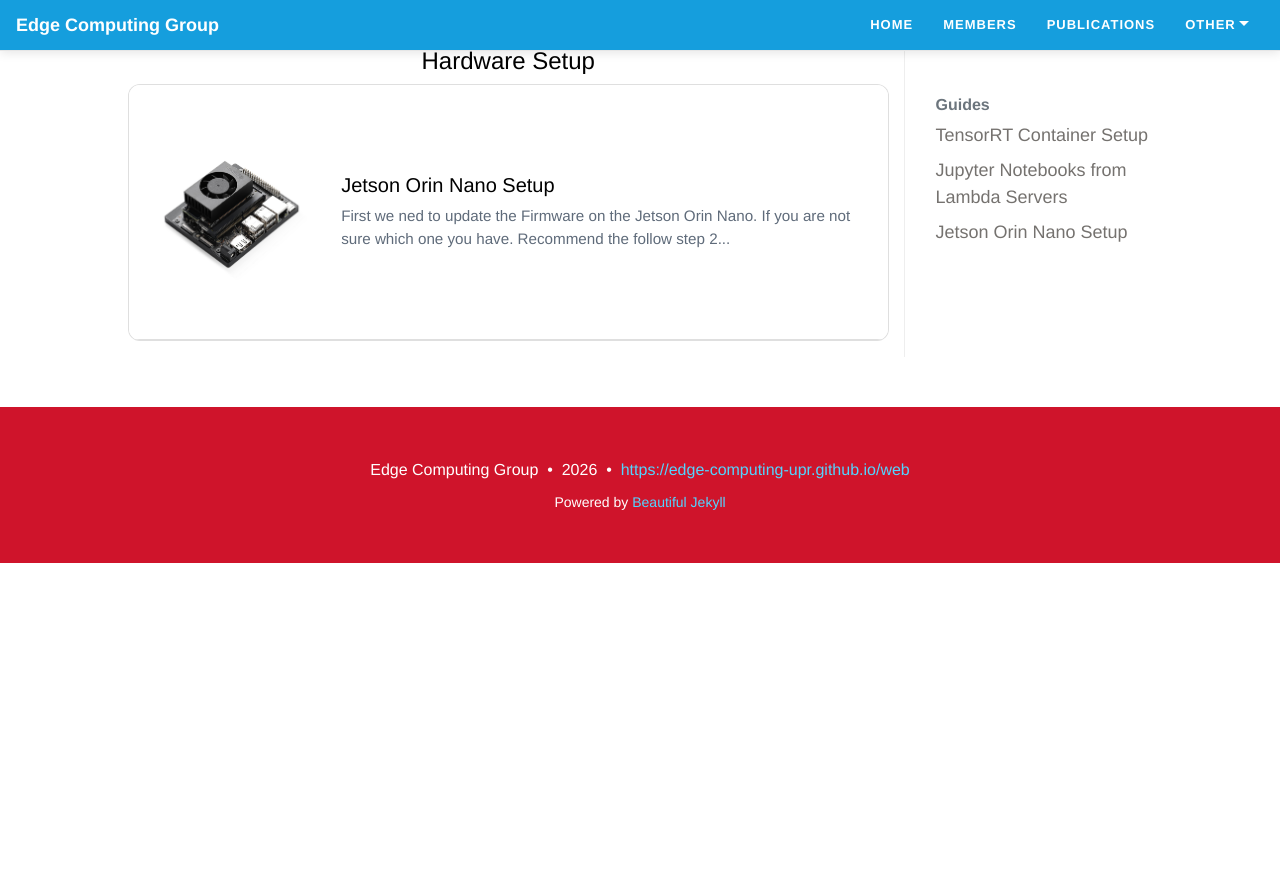
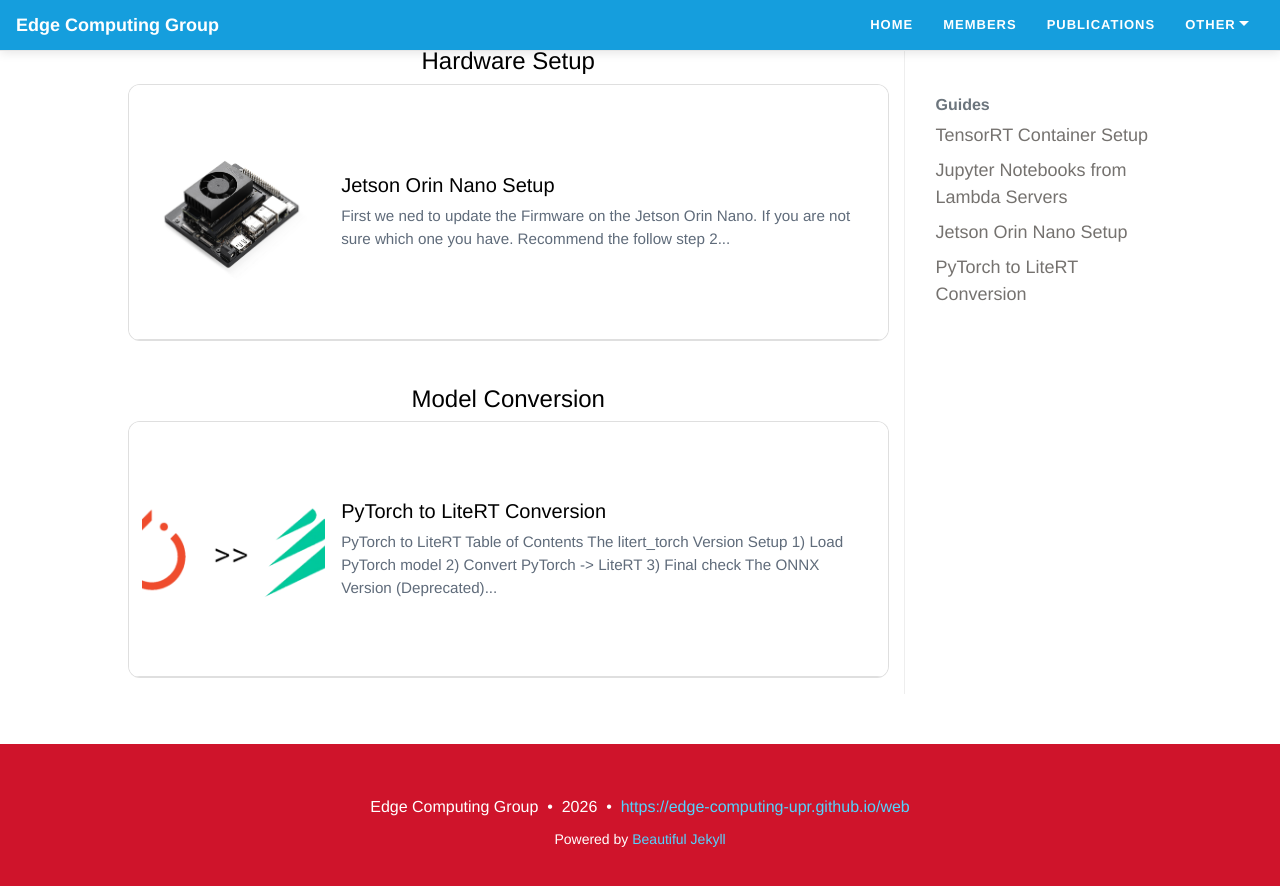
Before and after one commit to edge-computing-upr/web, a Jekyll site: the page built from pages/tutorials.md, in a window 1280 px wide and 900 px high, scrolled down 854 px. Shown: the top 886 px of the window. Built offline with Jekyll 4.4.1, drawn with Linux system fonts in a browser that asks for light colours; before the commit the page ends 1417 px from its top, so only the background shows below that.

Commit message:
add the PyTorch to LiteRT guide

```diff
--- a/_data/members.yml
+++ b/_data/members.yml
@@ -131,7 +131,7 @@
           image: ../../images/members/alma_pineiro.jpg
           website: https://www.linkedin.com/in/alma-pi%C3%B1eiro-63979336a/
           alt:
-        - name: Jean Sánchez
+        - name: Jean P. I. Sánchez
           role: Software Engineering
           image: ../../images/members/jean_sanchez.jpg
           website: https://www.linkedin.com/in/jeanpi-sanchez/
--- a/pages/tutorials.md
+++ b/pages/tutorials.md
@@ -90,6 +90,46 @@
         </div>
       {% endif %}
     {% endfor %}
+
+    <div class="row mt-4">
+      <div class="col-12 text-center">
+        <h2 class="h4">Model Conversion</h2>
+      </div>
+    </div>
+        {% assign conv_count = 0 %}
+        {% for page in guides %}
+      {% if page.path contains 'pytorch_to_litert' %}
+        {% assign conv_count = conv_count | plus: 1 %}
+        {% assign collapse_id = 'guide-conv-' | append: conv_count %}
+        <div class="card mb-3" style="border-radius: 12px; overflow: hidden;">
+          <div class="card-header p-0" style="background: #ffffff;">
+            <button class="btn btn-link text-left w-100" type="button" data-toggle="collapse" data-target="#{{ collapse_id }}" aria-expanded="false" aria-controls="{{ collapse_id }}" style="text-decoration: none; color: inherit;">
+              <div class="row no-gutters align-items-center">
+                <div class="col-md-3 d-none d-md-block">
+                  {% if page.cover-img %}
+                    <img src="{{ page.cover-img | relative_url }}" alt="{{ page.title }}" class="img-fluid" style="height: 240px; width: 100%; object-fit: cover;">
+                  {% else %}
+                    <div style="height: 240px; background: #f0f4f8;"></div>
+                  {% endif %}
+                </div>
+                <div class="col-md-9 p-3">
+                  <h3 class="h5 mb-1" style="margin: 0;">{{ page.title }}</h3>
+                  <div class="mt-2" style="font-size: 0.95em; color: #5f6b7a;">
+                    {{ page.content | strip_html | truncatewords: 26 }}
+                  </div>
+                </div>
+              </div>
+            </button>
+          </div>
+          <div id="{{ collapse_id }}" class="collapse">
+            <div class="card-body">
+              {{ page.content }}
+            </div>
+          </div>
+        </div>
+      {% endif %}
+    {% endfor %}
+
       </div>
       <div class="col-lg-3 d-none d-lg-block" style="border-left: 1px solid #eee;">
         <div class="pl-3" style="position: sticky; top: 80px; max-height: calc(100vh - 100px); overflow: auto;">
@@ -111,6 +151,14 @@
                 <li class="mb-2"><a href="#{{ collapse_id }}">{{ page.title }}</a></li>
               {% endif %}
             {% endfor %}
+            {% assign index_counter = 0 %}
+            {% for page in guides %}
+              {% if page.path contains 'pytorch_to_litert' %}
+                {% assign index_counter = index_counter | plus: 1 %}
+                {% assign collapse_id = 'guide-conv-' | append: index_counter %}
+                <li class="mb-2"><a href="#{{ collapse_id }}">{{ page.title }}</a></li>
+              {% endif %}
+            {% endfor %}
           </ul>
         </div>
       </div>
```
Also changed, not shown: tutorials/pytorch_to_litert.md (added, +281 -0 lines), images/members/jean_sanchez.jpg (renamed from images/members/jean_sanchez.png), images/tutorial_photos/pytorch_litert.png (added).
